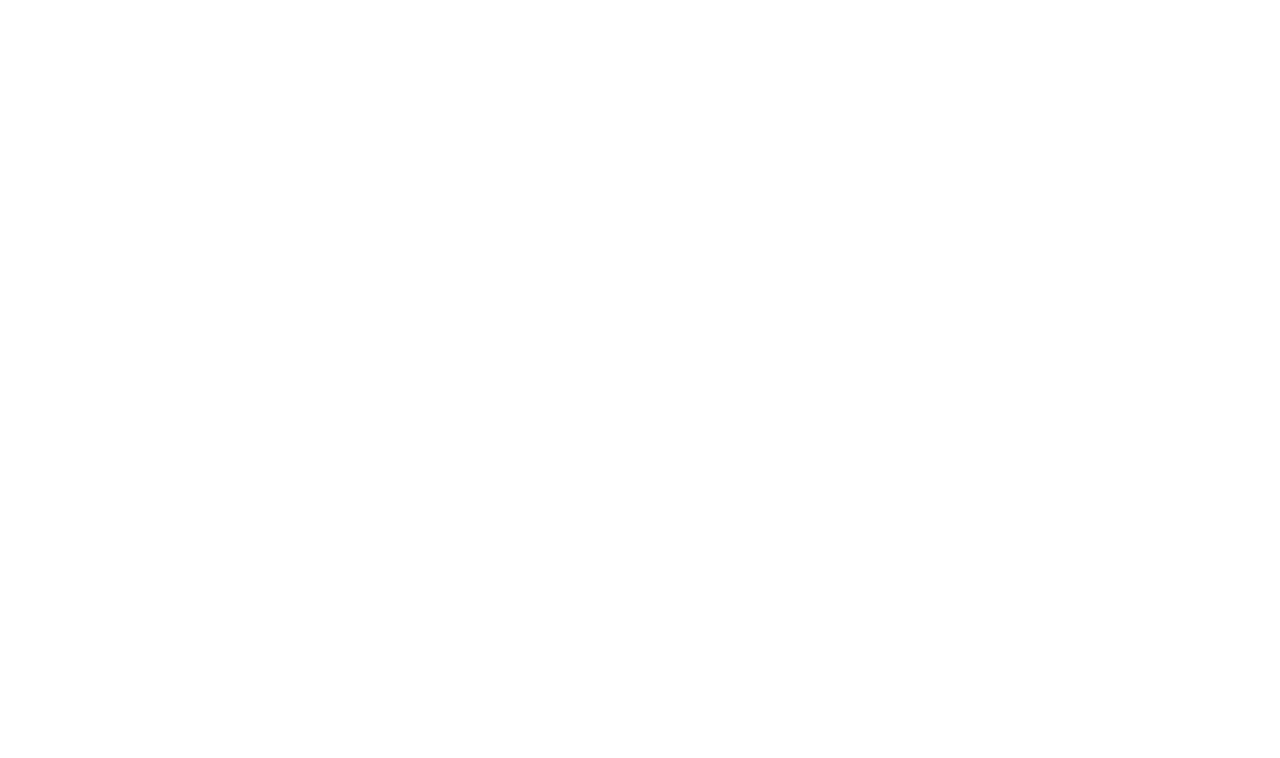
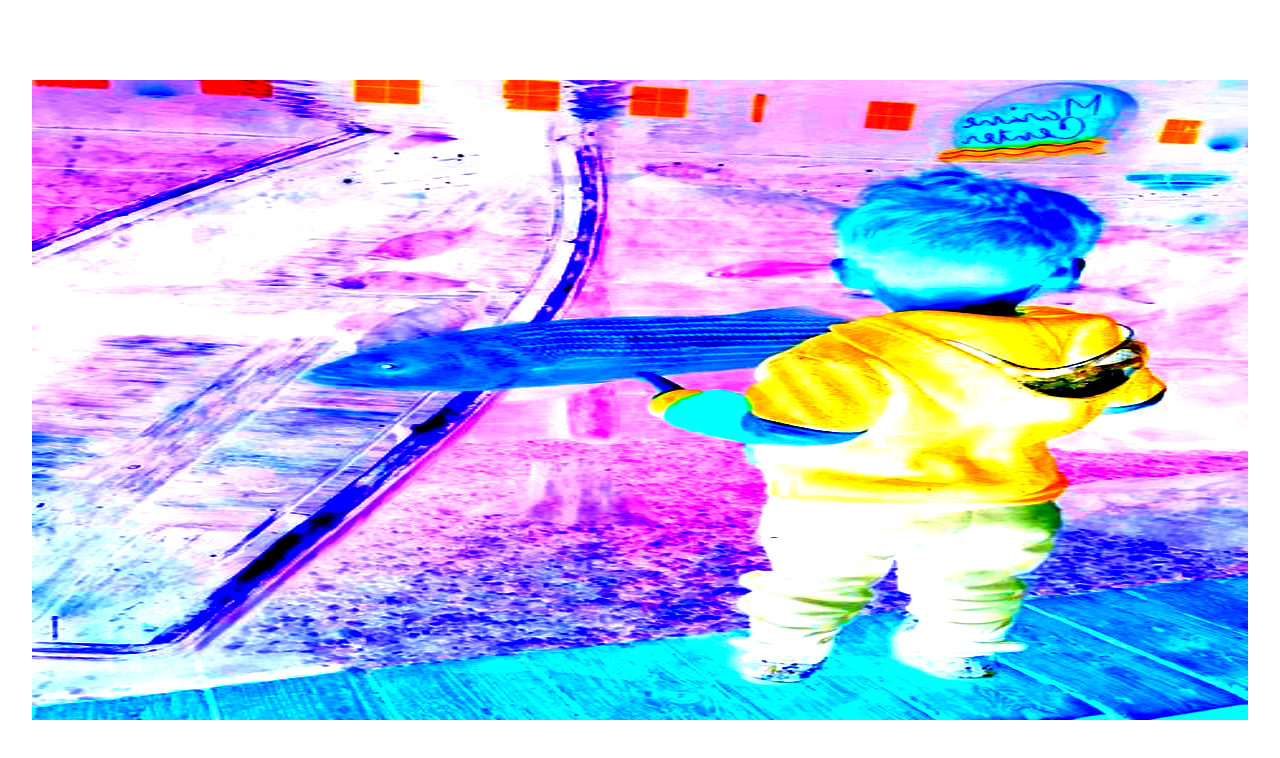
Before and after one commit to CFloy66-v12o/project-warren, a plain HTML site: page index.html in a window 1280 px wide. Drawn offline with Linux system fonts and the light colour scheme.

Commit message:
changed picture

```diff
--- a/resources/css/style.css
+++ b/resources/css/style.css
@@ -21,7 +21,7 @@ div::before {
   position: absolute;
   width: 100%;
   height: 100%;
-  background: url("../resources/images/warren_fish.jpg");
+  background: url("../../resources/images/warren_fish2.jpg");
   background-position: top left;
   background-size: 100% 100%;
   filter: saturate(3.8) contrast(200%) invert(4.5);
```
